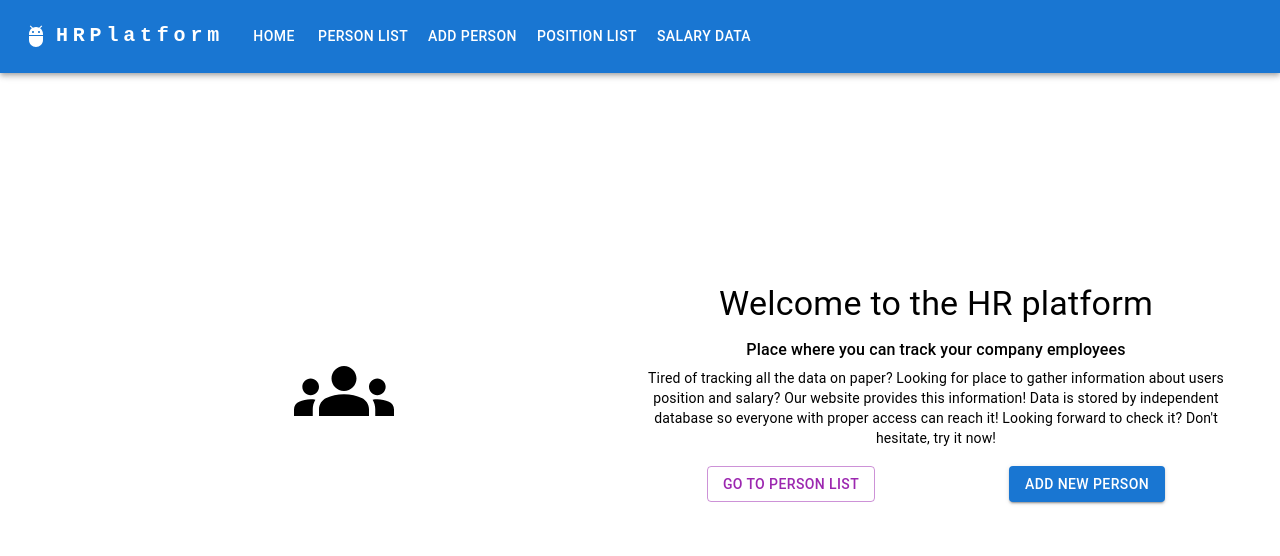
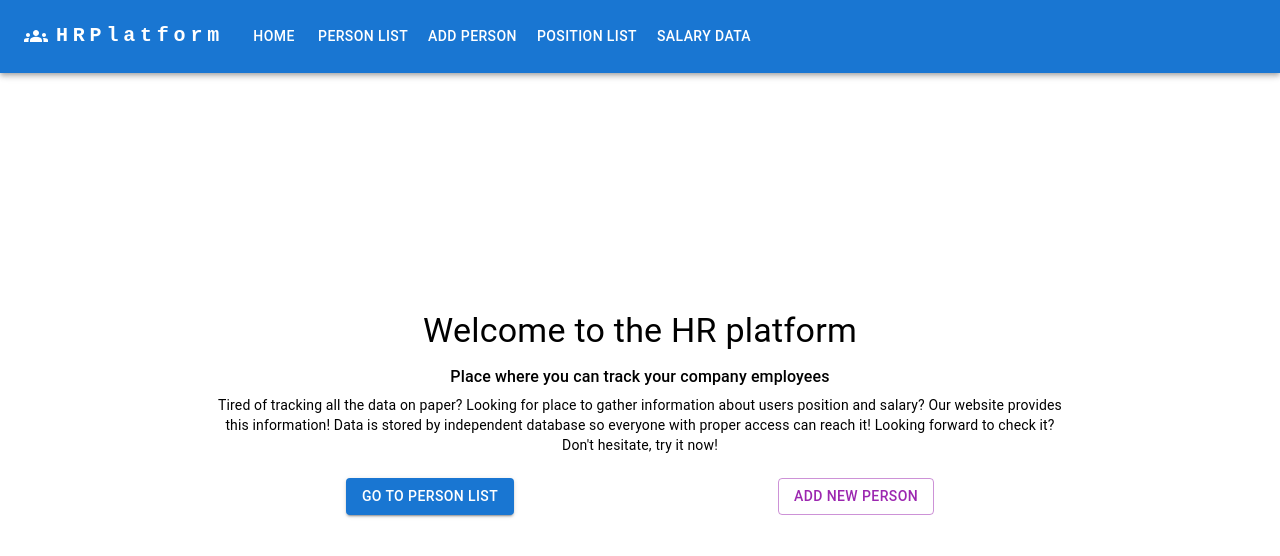
Before and after one commit to chimny/HRPlatformFrontEnd, a React (Create React App) app: page / in a window 1280 px wide. Shown: the top 556 px of the page. Built offline with nearby package versions, Linux system fonts and the light colour scheme.

Commit message:
working on navigation ui

```diff
--- a/src/components/Home/Home.tsx
+++ b/src/components/Home/Home.tsx
@@ -6,35 +6,15 @@ import {StyledCenteredDiv} from "../../Utils/Components/StyledCenteredDiv";
 import {StyledHome, StyledHomeChild} from "./StyledHome";
 import {StyledButtonWrapper} from "../SuccesComponent/StyledButtonWrapper";
 import {Link} from "react-router-dom";
-import {Button} from "@mui/material";
+import { Button, Container, Snackbar} from '@mui/material';
 
-const DivFlexBox = styled('div')(({theme}) => ({
-    backgroundColor: theme.palette.mode === 'dark' ? '#1A2027' : '#fff',
-    border: '1px solid',
-    borderColor: theme.palette.mode === 'dark' ? '#444d58' : '#ced7e0',
-    padding: theme.spacing(1),
-    borderRadius: '4px',
-    textAlign: 'center',
-    fontSize: '20px',
-    display: 'flex',
-    width: '100%',
-    height: '80vh',
-    justifyContent: 'space-around',
-    alignItems: 'center'
-}));
-
-const DivFlexBoxChild = styled('div')(({theme}) => ({
-    width: '50%'
-}));
 
 
 export const Home = () => {
 
     return (
-        <StyledHome>
-
-            <StyledHomeChild><GroupsIcon sx={{width:'100px'}}/></StyledHomeChild>
-            <StyledHomeChild>
+        <Container
+            maxWidth="md" sx={{padding: '20px 0',margin:'20px auto',height:'80vh', textAlign:'center', display:'flex',justifyContent:'center',flexDirection:'column'}}>
                 <Typography variant="h4" gutterBottom>
                     Welcome to the HR platform
                 </Typography>
@@ -53,14 +33,13 @@ export const Home = () => {
                 <StyledButtonWrapper>
 
 
-                    <Link to={`/personList`}><Button color="secondary" variant='outlined'
-                                                                              sx={{}}>Go to person list</Button></Link>
-                    <Link to="/addPerson"> <Button color="primary" variant="contained">
+                    <Link to={`/personList`}><Button color="primary" variant='contained'
+                                                     sx={{}}>Go to person list</Button></Link>
+                    <Link to="/addPerson"> <Button color="secondary" variant="outlined">
                         Add new person
                     </Button></Link>
                 </StyledButtonWrapper>
-            </StyledHomeChild>
-        </StyledHome>
+        </Container>
     );
 
 }
--- a/src/components/Home/StyledHome.tsx
+++ b/src/components/Home/StyledHome.tsx
@@ -2,21 +2,21 @@ import styled from 'styled-components'
 
 
 export const StyledHome = styled.div`
-  max-width: 100vw;
-  height: 80vh;
-  padding: 0 48px;
-  text-align: center;
-  display: flex;
-  justify-content: space-around;
-  align-items: center;
+  //max-width: 100vw;
+  //height: 80vh;
+  //padding: 0 48px;
+  //text-align: center;
+  //display: flex;
+  //justify-content: space-around;
+  //align-items: center;
 `
 
 export const StyledHomeChild = styled.div`
-  width: 50%;
-  align-self: center;
-  margin: 0 auto;
-
-  & svg{
-    font-size: 32rem;
-  }
+  //width: 50%;
+  //align-self: center;
+  //margin: 0 auto;
+  //
+  //& svg{
+  //  font-size: 32rem;
+  //}
 `
--- a/src/components/Navigation/Navigation.tsx
+++ b/src/components/Navigation/Navigation.tsx
@@ -1,4 +1,4 @@
-import * as React from 'react';
+import {useState,MouseEvent} from 'react';
 import AppBar from '@mui/material/AppBar';
 import Box from '@mui/material/Box';
 import Toolbar from '@mui/material/Toolbar';
@@ -9,9 +9,8 @@ import MenuIcon from '@mui/icons-material/Menu';
 import Container from '@mui/material/Container';
 import Button from '@mui/material/Button';
 import MenuItem from '@mui/material/MenuItem';
-import AdbIcon from '@mui/icons-material/Adb';
 import {Link} from "react-router-dom";
-
+import GroupsIcon from '@mui/icons-material/Groups';
 
 import './navStyle.css';
 
@@ -44,10 +43,10 @@ const pagesUpdate: pageNavigation[] = [{
 ]
 
 export const Navigation = () => {
-    const [anchorElNav, setAnchorElNav] = React.useState<null | HTMLElement>(null);
-    const [anchorElUser, setAnchorElUser] = React.useState<null | HTMLElement>(null);
+    const [anchorElNav, setAnchorElNav] = useState<null | HTMLElement>(null);
+    const [anchorElUser, setAnchorElUser] = useState<null | HTMLElement>(null);
 
-    const handleOpenNavMenu = (event: React.MouseEvent<HTMLElement>) => {
+    const handleOpenNavMenu = (event: MouseEvent<HTMLElement>) => {
         setAnchorElNav(event.currentTarget);
     };
 
@@ -64,7 +63,7 @@ export const Navigation = () => {
         <AppBar position="static">
             <Container maxWidth="xl">
                 <Toolbar disableGutters>
-                    <AdbIcon sx={{display: {xs: 'none', md: 'flex'}, mr: 1}}/>
+                    <GroupsIcon sx={{display: {xs: 'none', md: 'flex'}, mr: 1}}/>
                     <Typography
                         variant="h6"
                         noWrap
@@ -122,7 +121,7 @@ export const Navigation = () => {
                             ))}
                         </Menu>
                     </Box>
-                    <AdbIcon sx={{display: {xs: 'flex', md: 'none'}, mr: 1}}/>
+                    <GroupsIcon sx={{display: {xs: 'flex', md: 'none'}, mr: 1}}/>
                     <Typography
                         variant="h5"
                         noWrap
@@ -139,7 +138,7 @@ export const Navigation = () => {
                             textDecoration: 'none',
                         }}
                     >
-                        LOGO
+                        HRPlatform
                     </Typography>
                     <Box sx={{flexGrow: 1, display: {xs: 'none', md: 'flex'}}}>
                         {pagesUpdate.map(({
--- a/src/components/SuccesComponent/StyledButtonWrapper.tsx
+++ b/src/components/SuccesComponent/StyledButtonWrapper.tsx
@@ -7,4 +7,8 @@ export const StyledButtonWrapper  = styled.div`
   justify-content: space-around;
   margin-top: 18px;
   width: 100%;
+
+  & a{
+    text-decoration: none;
+  }
 `
```
